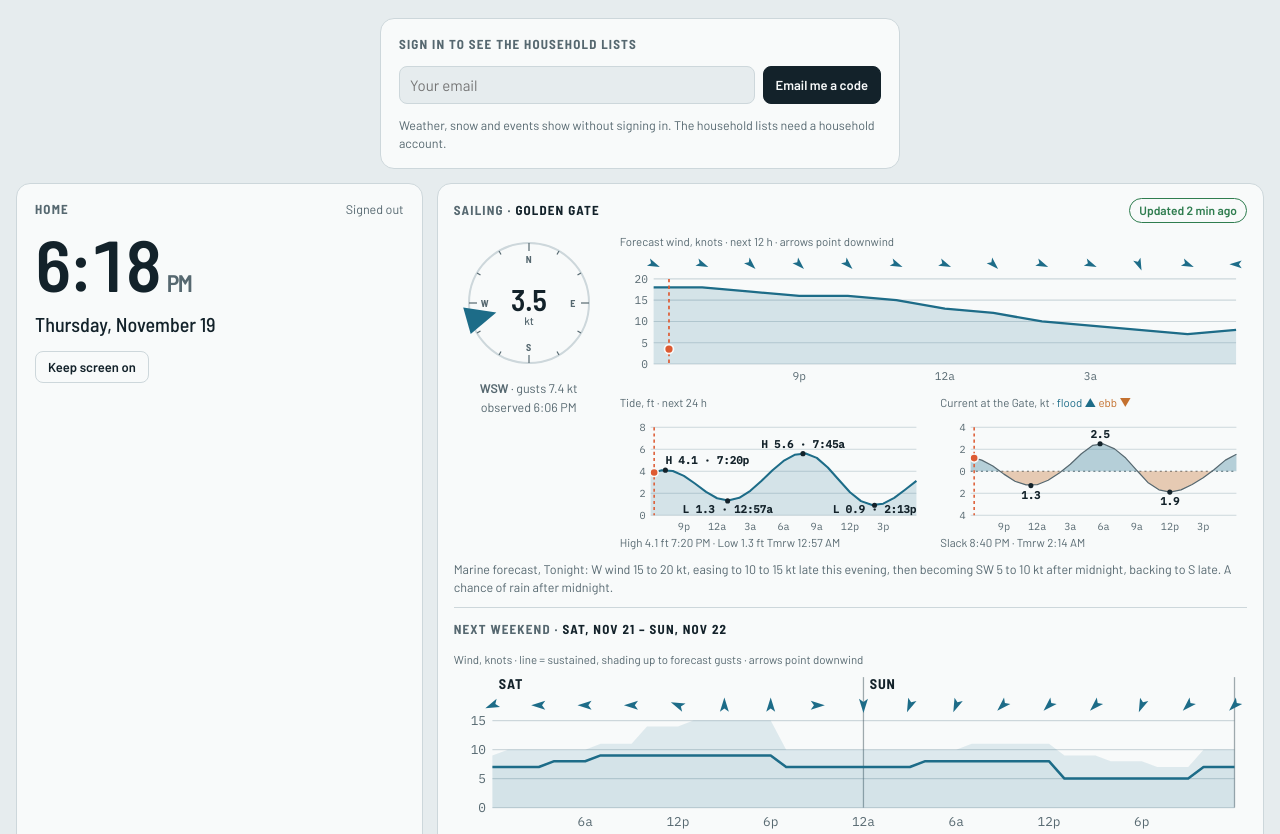
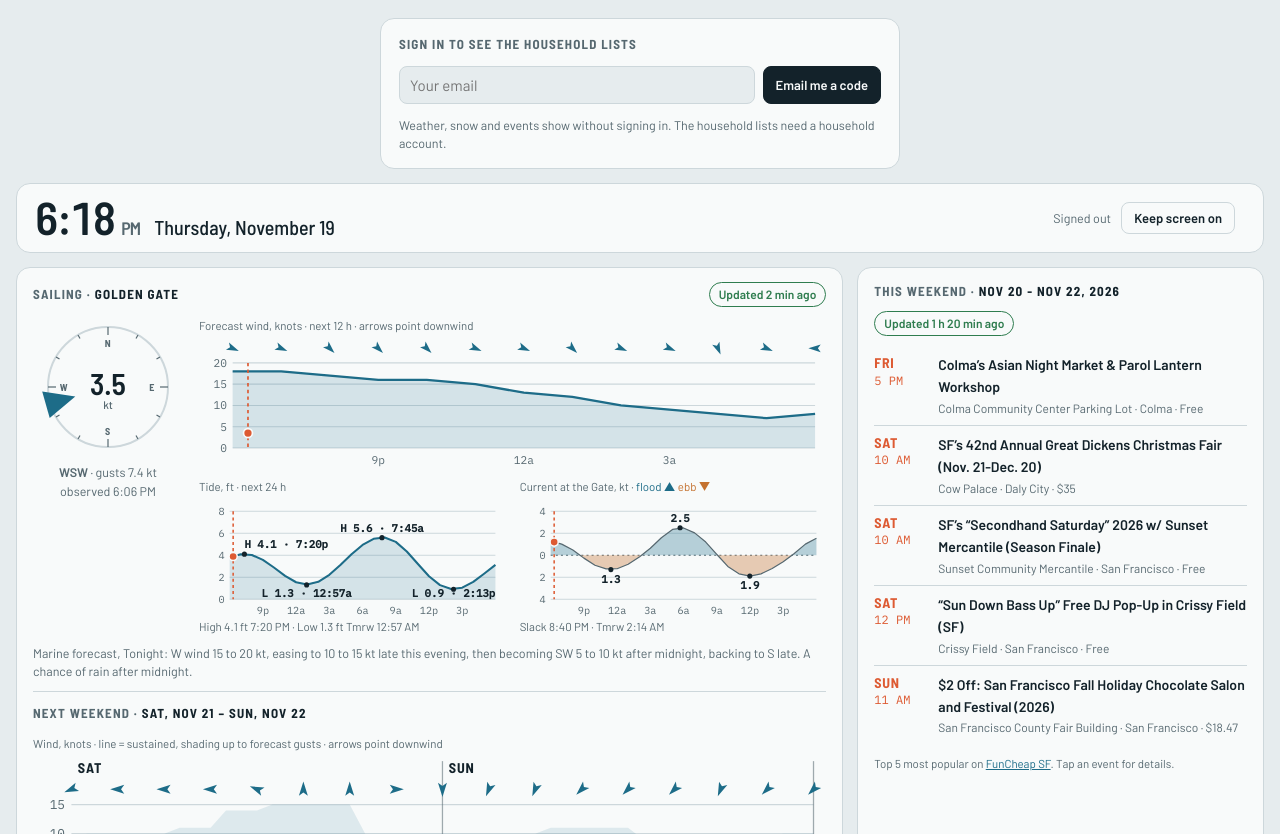
Before and after one commit to lagraham0/home_board, a plain HTML site: page index.html in a window 1280 px wide. Shown: the top 834 px of the page. Drawn offline with nearby package versions, Linux system fonts and the light colour scheme.

Commit message:
Add files via upload

```diff
--- a/index.html
+++ b/index.html
@@ -35,7 +35,14 @@ body{background:var(--bg);color:var(--ink);font-family:var(--f-body);font-size:1
   padding-block:18px 28px;padding-left:max(16px,env(safe-area-inset-left,0px));padding-right:max(16px,env(safe-area-inset-right,0px))}
 .board{display:grid;grid-template-columns:repeat(12,minmax(0,1fr));gap:14px;max-width:1400px;margin:0 auto}
 .w{background:var(--surface);border:1px solid var(--line);border-radius:14px;padding:16px 18px;min-width:0;display:flex;flex-direction:column;gap:12px}
-.w-clock{grid-column:span 4}.w-sail{grid-column:span 8}
+.board{grid-auto-flow:row dense}
+.w-clock{grid-column:1/-1!important;flex-direction:row;flex-wrap:wrap;align-items:center;justify-content:space-between;gap:10px 18px;padding:10px 18px}
+.w-clock .hb-time{display:flex;align-items:baseline;gap:14px;flex-wrap:wrap}
+.w-clock .hb-side{display:flex;align-items:center;gap:10px;flex-wrap:wrap}
+.w-clock .clock{font-size:46px;line-height:1}
+.w-clock .clock .ampm{font-size:18px}
+.w-clock .date{font-size:20px}
+.w-sail{grid-column:span 8}
 .w-snow{grid-column:span 8}.w-events{grid-column:span 4}
 .w-cal,.w-rem,.w-groc{grid-column:span 4}
 @media (max-width:1020px){.board{grid-template-columns:repeat(2,minmax(0,1fr))}
@@ -216,12 +223,10 @@ figcaption{font-size:11.5px;color:var(--muted);margin-bottom:2px}
   </section>
 
   <!-- Clock -->
-  <section class="w w-clock" aria-label="Date and time">
-    <div class="hd"><p class="lbl">Home</p><span class="sub" id="dbstate">Connecting…</span></div>
-    <div><span class="clock num" id="clock">--:--</span></div>
-    <div class="date" id="date"></div>
-    <div class="add"><button class="btn" id="wake" type="button">Keep screen on</button><span class="sub" id="wakeState"></span></div>
-  </section>
+  <header class="w w-clock" aria-label="Date and time">
+    <div class="hb-time"><span class="clock num" id="clock">--:--</span><span class="date" id="date"></span></div>
+    <div class="hb-side"><span class="sub" id="dbstate">Connecting…</span><button class="btn" id="wake" type="button">Keep screen on</button><span class="sub" id="wakeState"></span></div>
+  </header>
 
   <!-- Sailing -->
   <section class="w w-sail" aria-label="Sailing conditions at the Golden Gate">
```
